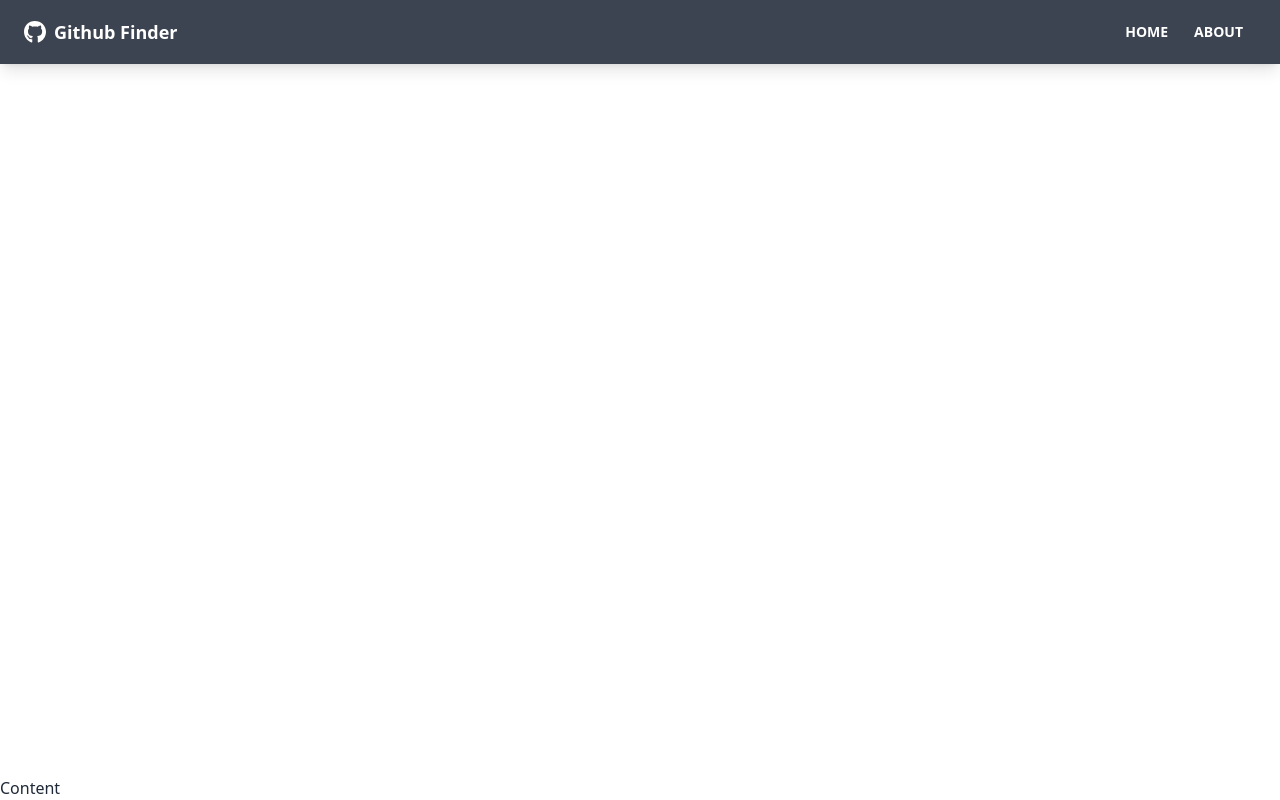
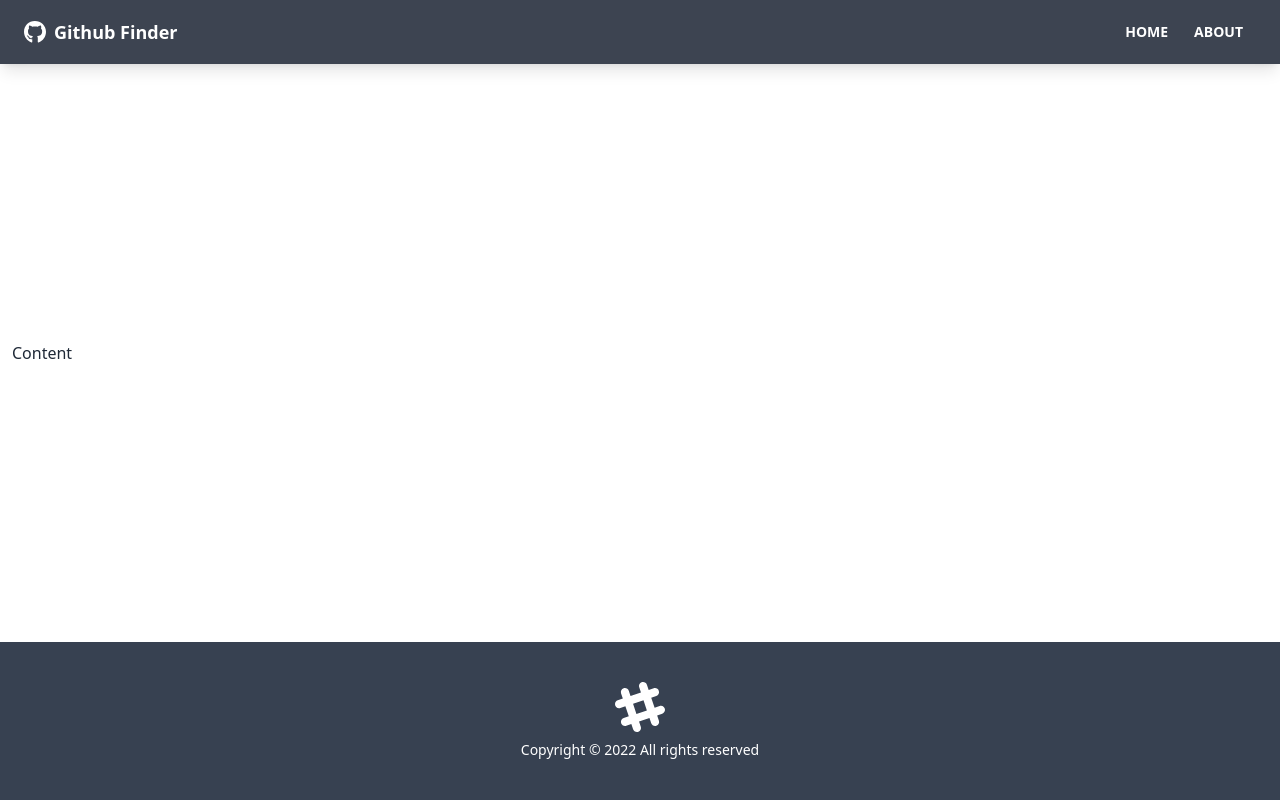
Before and after one commit to Siar416/github-finder, a React (Create React App) app: page / in a window 1280 px wide. Built offline with nearby package versions, Linux system fonts and the light colour scheme.

Commit message:
Created footer component

```diff
--- a/src/App.js
+++ b/src/App.js
@@ -1,5 +1,6 @@
 import { BrowserRouter as Router, Route } from "react-router-dom";
 import Navbar from "./components/layout/Navbar";
+import Footer from "./components/layout/Footer";
 
 function App() {
   return (
@@ -7,7 +8,8 @@
       <div className="flex flex-col justify-between h-screen">
         <Navbar />
 
-        <main>Content</main>
+        <main className="container mx-auto px-3 pb-12">Content</main>
+        <Footer />
       </div>
     </Router>
   );
--- /dev/null
+++ b/src/components/layout/Footer.jsx
@@ -0,0 +1,26 @@
+import React from "react";
+
+function Footer() {
+  const footerYear = new Date().getFullYear();
+
+  return (
+    <footer className="footer p-10 bg-gray-700 text-primary-content footer-center">
+      <div>
+        <svg
+          width="50"
+          height="50"
+          viewBox="0 0 24 24"
+          xmlns="http://www.w3.org/2000/svg"
+          fillRule="evenodd"
+          clipRule="evenodd"
+          className="inline-block fill-current"
+        >
+          <path d="M22.672 15.226l-2.432.811.841 2.515c.33 1.019-.209 2.127-1.23 2.456-1.15.325-2.148-.321-2.463-1.226l-.84-2.518-5.013 1.677.84 2.517c.391 1.203-.434 2.542-1.831 2.542-.88 0-1.601-.564-1.86-1.314l-.842-2.516-2.431.809c-1.135.328-2.145-.317-2.463-1.229-.329-1.018.211-2.127 1.231-2.456l2.432-.809-1.621-4.823-2.432.808c-1.355.384-2.558-.59-2.558-1.839 0-.817.509-1.582 1.327-1.846l2.433-.809-.842-2.515c-.33-1.02.211-2.129 1.232-2.458 1.02-.329 2.13.209 2.461 1.229l.842 2.515 5.011-1.677-.839-2.517c-.403-1.238.484-2.553 1.843-2.553.819 0 1.585.509 1.85 1.326l.841 2.517 2.431-.81c1.02-.33 2.131.211 2.461 1.229.332 1.018-.21 2.126-1.23 2.456l-2.433.809 1.622 4.823 2.433-.809c1.242-.401 2.557.484 2.557 1.838 0 .819-.51 1.583-1.328 1.847m-8.992-6.428l-5.01 1.675 1.619 4.828 5.011-1.674-1.62-4.829z"></path>
+        </svg>
+        <p>Copyright &copy; {footerYear} All rights reserved</p>
+      </div>
+    </footer>
+  );
+}
+
+export default Footer;
```
